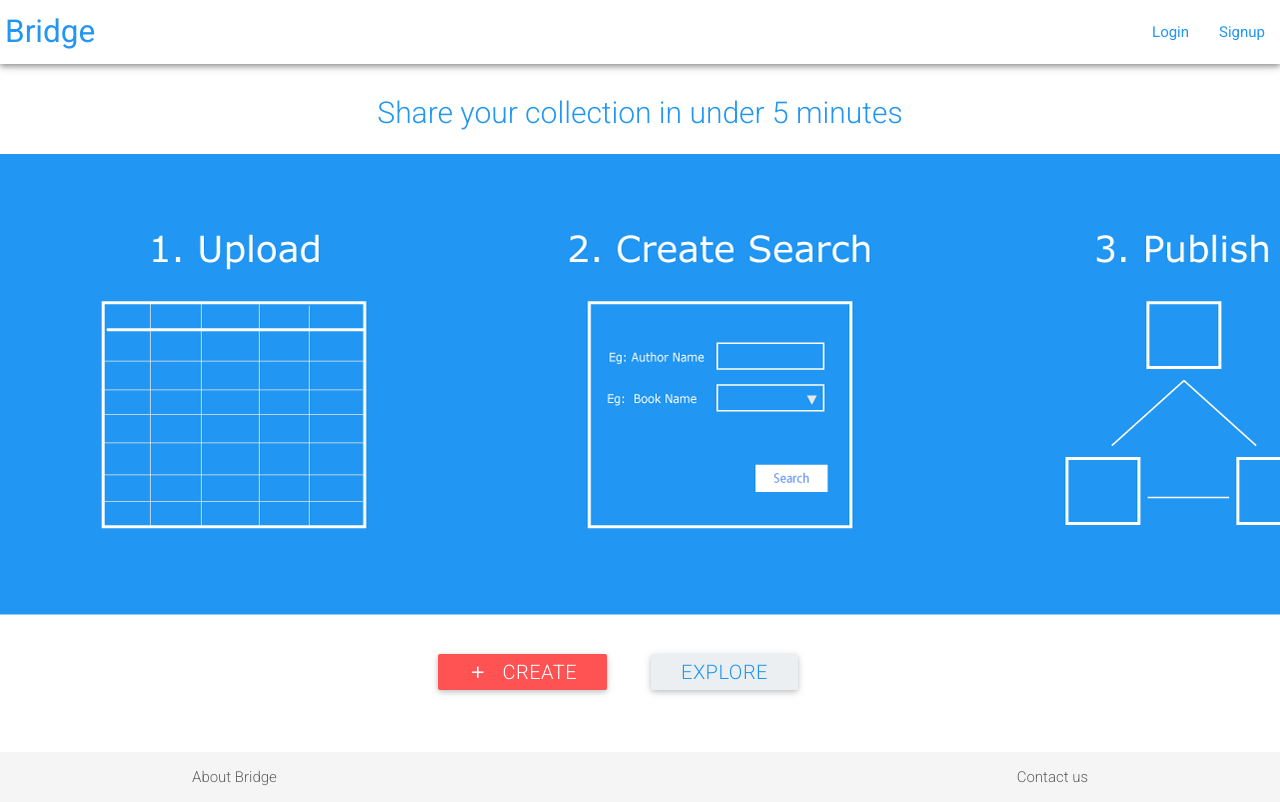
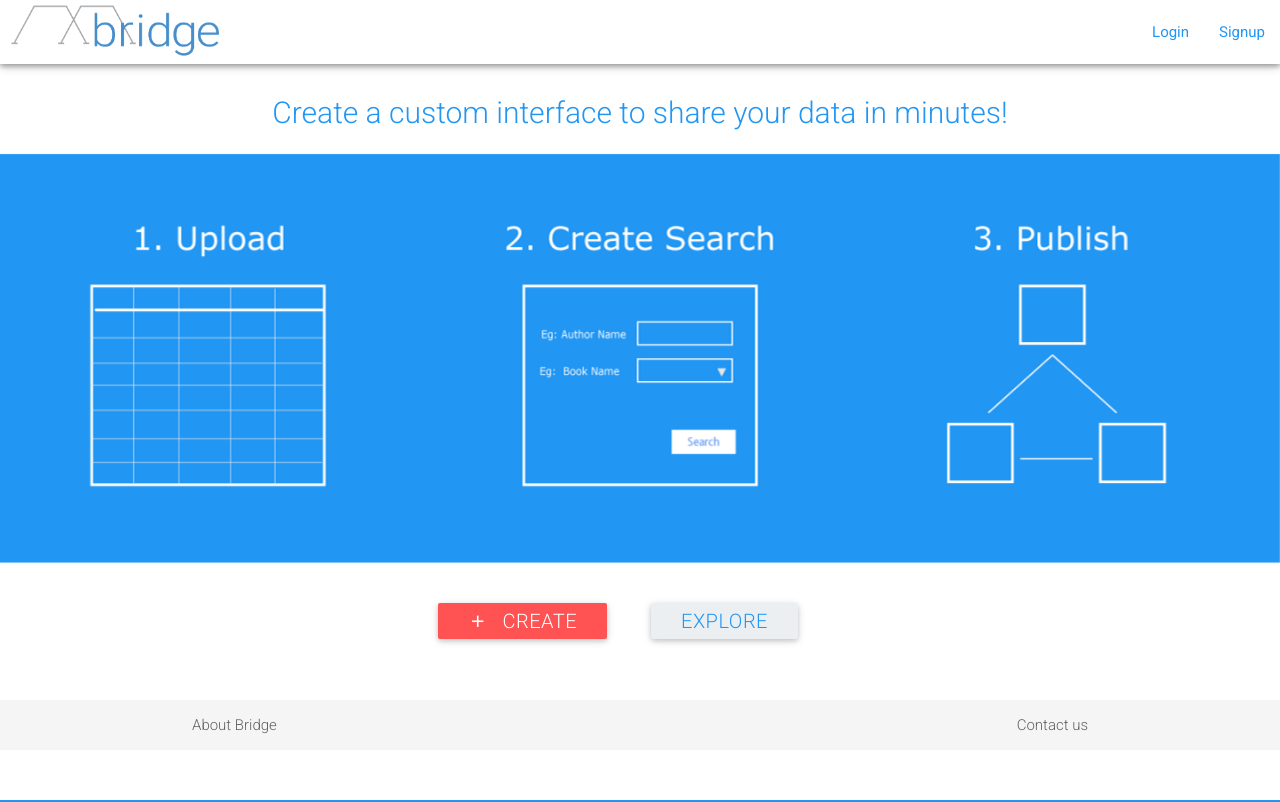
Before and after one commit to winiram/bridge, a Flask app: page /main in a window 1280 px wide; the page is wider, and only the part inside the window is pictured. Run offline with Flask 2, Linux system fonts and the light colour scheme; some libraries are stand-ins or nearby versions.

Commit message:
prettify html, added logos

```diff
--- a/app/static/custom.css
+++ b/app/static/custom.css
@@ -55,7 +55,11 @@ iframe{
 }
 
 .brand-logo{
-    margin-left: 5px;
+    margin-left: 10px;
+}
+.brand-logo img{
+    height: 55px;
+    margin-top: 4px
 }
 
 .smalltext {
@@ -213,3 +217,13 @@ h5{
 .editProfile {
   float: right;
 }
+
+.intro img{
+  width: 100%;
+
+}
+
+.logo_head {
+  width: 150px;
+  margin-bottom: -30px;
+}
--- a/app/templates/base.html
+++ b/app/templates/base.html
@@ -17,10 +17,10 @@
     <div>
         <nav class="white">
             <div class="nav-wrapper z-depth-1">
-                <a href="main" class="blue-text brand-logo">Bridge</a>
+                <a href="/main" class="blue-text brand-logo"> <img src="../static/files/bridge_logo_text1.png"></a>
                 <ul id="nav-mobile" class="right hide-on-med-and-down">
-                    <li><a href="#" class="blue-text">Login</a></li>
-                    <li><a href="#" class="blue-text">Signup</a></li>
+                    <li><a href="{{url_for('log_in')}}" class="blue-text">Login</a></li>
+                    <li><a href="{{url_for('sign_up')}}" class="blue-text">Signup</a></li>
                 </ul>
             </div>
         </nav>
@@ -34,8 +34,8 @@
 
     <div class="footer-copyright grey lighten-4">
         <div class="container">
-            <a class="grey-text text-darken-2" href="#">About Bridge</a>
-            <a class="grey-text text-darken-2 right" href="#!">Contact us</a>
+            <a class="grey-text text-darken-2" href="/main">About Bridge</a>
+            <a class="grey-text text-darken-2 right" href="main!">Contact us</a>
         </div>
     </div>
 </footer>
--- a/app/templates/createUpload.html
+++ b/app/templates/createUpload.html
@@ -54,6 +54,8 @@
 
     <div class="section"></div>
     <div class="section">
+      <a class="waves-effect waves-light red accent-2 btn left left-margin" href="{{ url_for('main')}}">Back</a>
+
       <a class="waves-effect waves-light red accent-2 btn right right-margin" href="{{ url_for('createSearch')}}">Next</a>
     </div>
   </div>
--- a/app/templates/create_base.html
+++ b/app/templates/create_base.html
@@ -18,7 +18,11 @@
     <div>
         <nav class="blue">
             <div class="nav-wrapper z-depth-1">
-                <a href="main" class="white-text brand-logo">Bridge</a>
+                <a href="/main" class="white-text brand-logo"> <img src="../static/files/bridge_logos_v1-02.png"></a>
+                <ul id="nav-mobile" class="right hide-on-med-and-down">
+                    <li><a href="/profile" class="white-text">Profile</a></li>
+                    <li><a href="{{url_for('log_out')}}" class="white-text">Log out</a></li>
+                </ul>
             </div>
         </nav>
     </div>
--- a/app/templates/interface.html
+++ b/app/templates/interface.html
@@ -5,8 +5,6 @@
     <link rel="stylesheet" href="https://cdnjs.cloudflare.com/ajax/libs/materialize/0.97.5/css/materialize.min.css">
 
     <!-- Compiled and minified JavaScript -->
-
-    <link rel="stylesheet" type="text/css" href="/static/custom.css" media="screen">
     <link href="https://fonts.googleapis.com/icon?family=Material+Icons" rel="stylesheet">
     <script src="https://ajax.googleapis.com/ajax/libs/jquery/1.12.0/jquery.min.js"></script>
     <script src="https://cdnjs.cloudflare.com/ajax/libs/materialize/0.97.5/js/materialize.min.js"></script>
--- a/app/templates/main.html
+++ b/app/templates/main.html
@@ -15,10 +15,10 @@
       {% endif %}-->
 
         <h1 class="intro blue-text center animated fadeInDown">
-            Share your collection in under 5 minutes
+            Create a custom interface to share your data in minutes!
         </h1>
         <div class="row">
-            <img class="animated fadeInDown" src="/static/brige-intro.png">
+            <img class="animated fadeInDown intro" src="/static/brige-intro.png">
         </div>
         <div class="row animated fadeInDown">
             <div class="col s2 offset-s4">
```
Also changed, not shown: app/templates/login.html (+6 -6 lines), app/templates/signup.html (+5 -4 lines), app/static/files/bridge_logo_blue.png (added), app/static/files/bridge_logo_gray.png (added), app/static/files/bridge_logo_text1.png (added), app/static/files/bridge_logo_text3.png (added), app/static/files/bridge_logos_v1-02.png (added).
